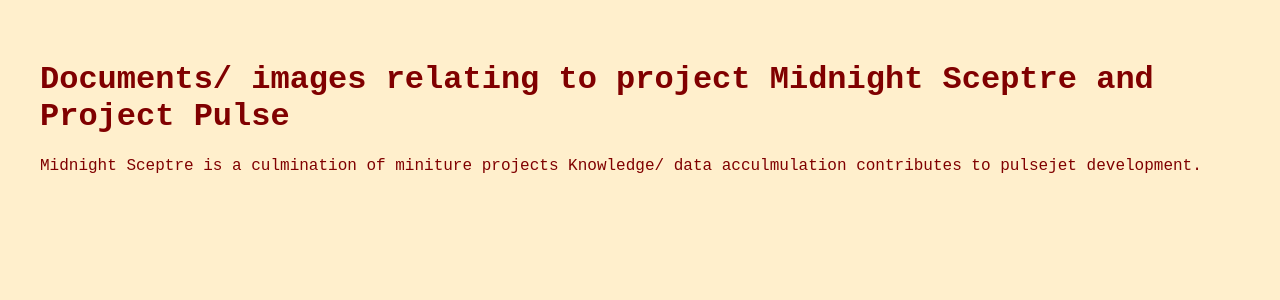
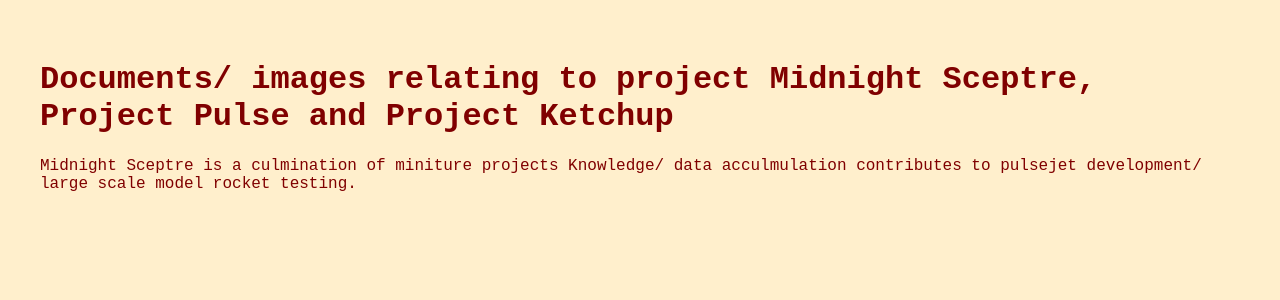
Before and after one commit to NarloyZBoy/-MartinezR-.github.io, a Jekyll site: the page built from projects/sceptre.md, in a window 1280 px wide. Shown: the top 300 px of the page. Built offline with Jekyll 4.4.1, drawn with Linux system fonts in a browser that asks for light colours.

Commit message:
Update sceptre.md

```diff
--- a/projects/sceptre.md
+++ b/projects/sceptre.md
@@ -2,7 +2,7 @@
 layout: default
 title: Midnight Sceptre/ Project Pulse (1)
 ---
-# Documents/ images relating to project Midnight Sceptre and Project Pulse
+# Documents/ images relating to project Midnight Sceptre, Project Pulse and Project Ketchup
 
 Midnight Sceptre is a culmination of miniture projects
-Knowledge/ data acculmulation contributes to pulsejet development.
+Knowledge/ data acculmulation contributes to pulsejet development/ large scale model rocket testing.
```
